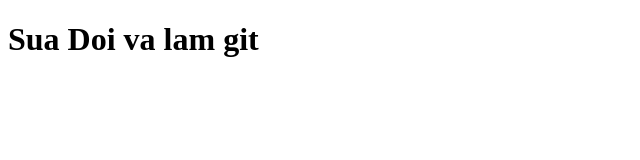
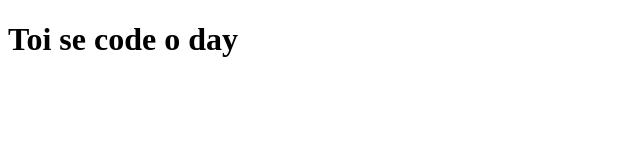
Before and after one commit to 0866144823/duangit3, a plain HTML site: page index.html in a window 1280 px wide. Shown: the whole page, without its empty margins (0-640 px from the left). Drawn offline with Linux system fonts and the light colour scheme.

Commit message:
1. cong viec 1 commit lan 1

```diff
--- a/index.html
+++ b/index.html
@@ -6,6 +6,6 @@
     <title>Hello world</title>
   </head>
   <body>
-    <h1>Sua Doi va lam git</h1>
+    <h1>Toi se code o day</h1>
   </body>
 </html>
```
